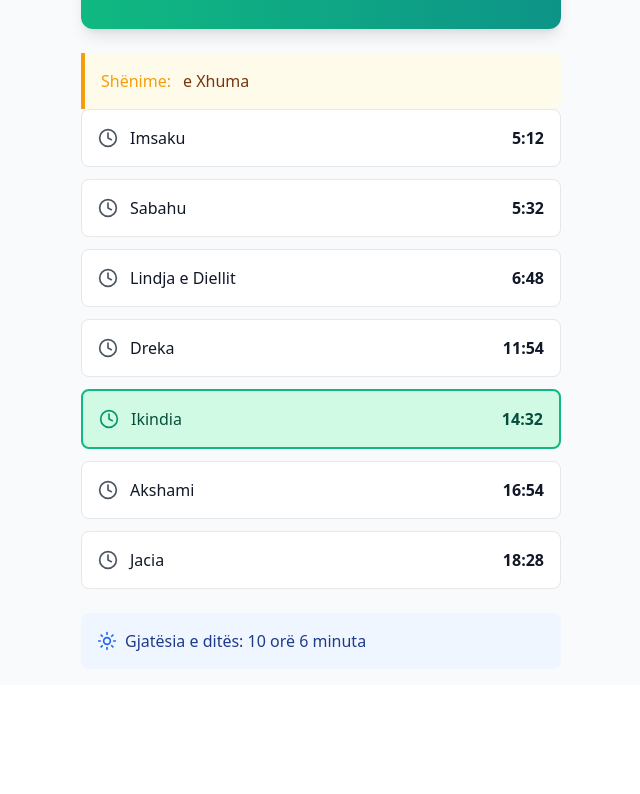
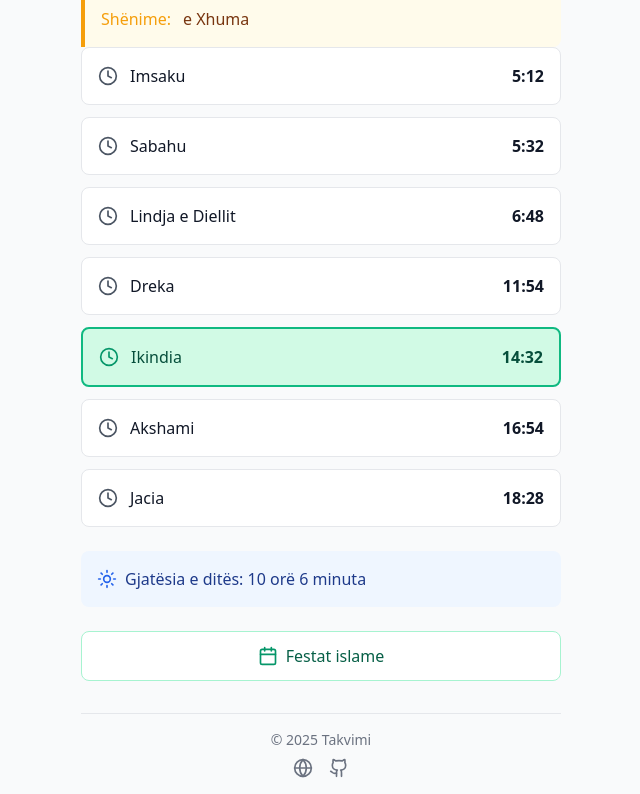
Before and after one commit to rem7i/takvimi, a React (Vite) app: page / in a window 1280 px wide. Shown: the part 305-1099 px from the top of the page, without its empty margins (319-959 px from the left). Before the commit the page ends 990 px from the top, so only its background shows below. Built offline with nearby package versions, Linux system fonts and the light colour scheme.

Commit message:
Enhance App component with new icons and links
Added links to external resources and updated button styles.

```diff
--- a/src/App.tsx
+++ b/src/App.tsx
@@ -8,7 +8,7 @@ import { calculateDaylight, getNextPrayer } from './utils/dateUtils';
 import { getHijriDate, isRamadan } from './utils/hijriDateUtils';
 import { parsePrayerTimes, getPrayerTimeForDate } from './utils/csvUtils';
 import { PrayerTime } from './types';
-import { Sun, ChevronLeft, ChevronRight, Calendar } from 'lucide-react';
+import { Sun, ChevronLeft, ChevronRight, Calendar, Globe, Github } from 'lucide-react';
 import { prayerTimesData } from './data/prayer-times';
 
 
@@ -93,13 +93,6 @@ function App() {
             <ChevronRight className="w-5 h-5 text-gray-600" />
           </button>
         </div>
-        <button
-          onClick={() => setShowFestivals(true)}
-          className="w-full mb-3 p-3 bg-white border border-emerald-200 rounded-lg flex items-center justify-center space-x-2 hover:bg-emerald-50 transition-colors"
-        >
-          <Calendar className="w-5 h-5 text-emerald-600" />
-          <span className="text-emerald-800 font-medium">Festat islame</span>
-        </button>
         <div className="flex items-center mb-2">
             <Calendar className="w-5 h-5 text-gray-600" />
             <span className="text-gray-900 font-medium">
@@ -138,6 +131,35 @@ function App() {
           </div>
         </div>
 
+        <button
+          onClick={() => setShowFestivals(true)}
+          className="w-full mt-6 p-3 bg-white border border-emerald-200 rounded-lg flex items-center justify-center space-x-2 hover:bg-emerald-50 transition-colors"
+        >
+          <Calendar className="w-5 h-5 text-emerald-600" />
+          <span className="text-emerald-800 font-medium">Festat islame</span>
+        </button>
+
+        <div className="mt-8 pt-4 border-t border-gray-200 text-center text-gray-500 text-sm">
+          <p>&copy; {new Date().getFullYear()} Takvimi</p>
+          <div className="flex items-center justify-center space-x-4 mt-2">
+            <a
+              href="https://remzinura.com"
+              target="_blank"
+              rel="noopener noreferrer"
+              className="hover:text-emerald-600 transition-colors"
+            >
+              <Globe className="w-5 h-5" />
+            </a>
+            <a
+              href="https://github.com/rem7i/takvimi"
+              target="_blank"
+              rel="noopener noreferrer"
+              className="hover:text-emerald-600 transition-colors"
+            >
+              <Github className="w-5 h-5" />
+            </a>
+          </div>
+        </div>
 
       </div>
     </div>
```
